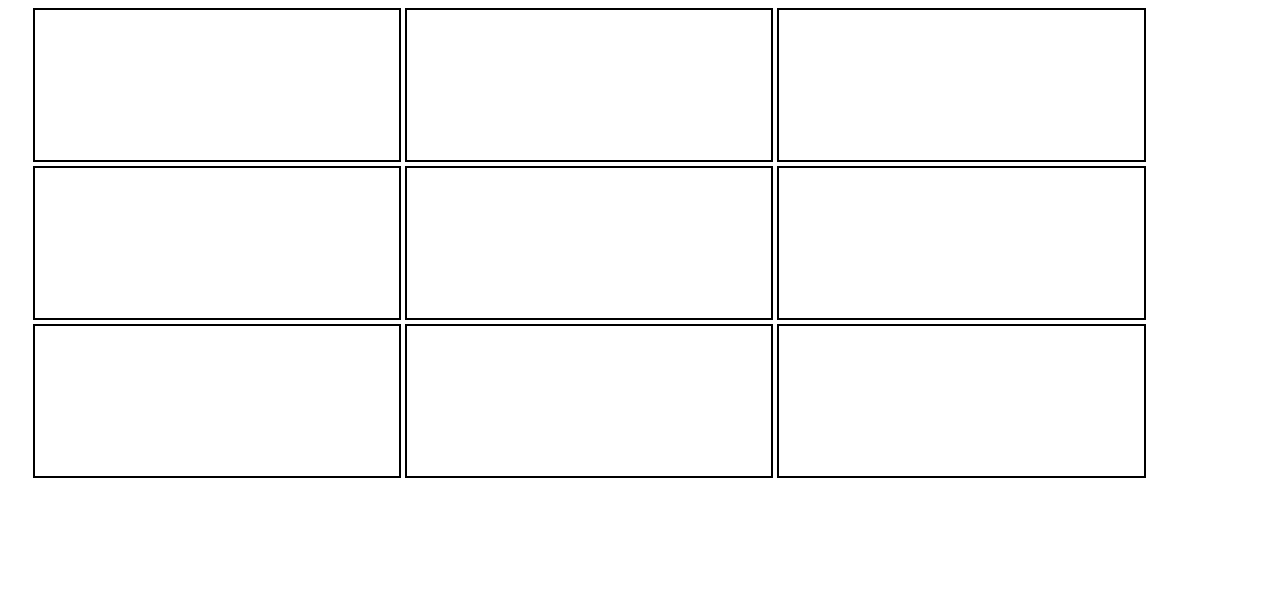
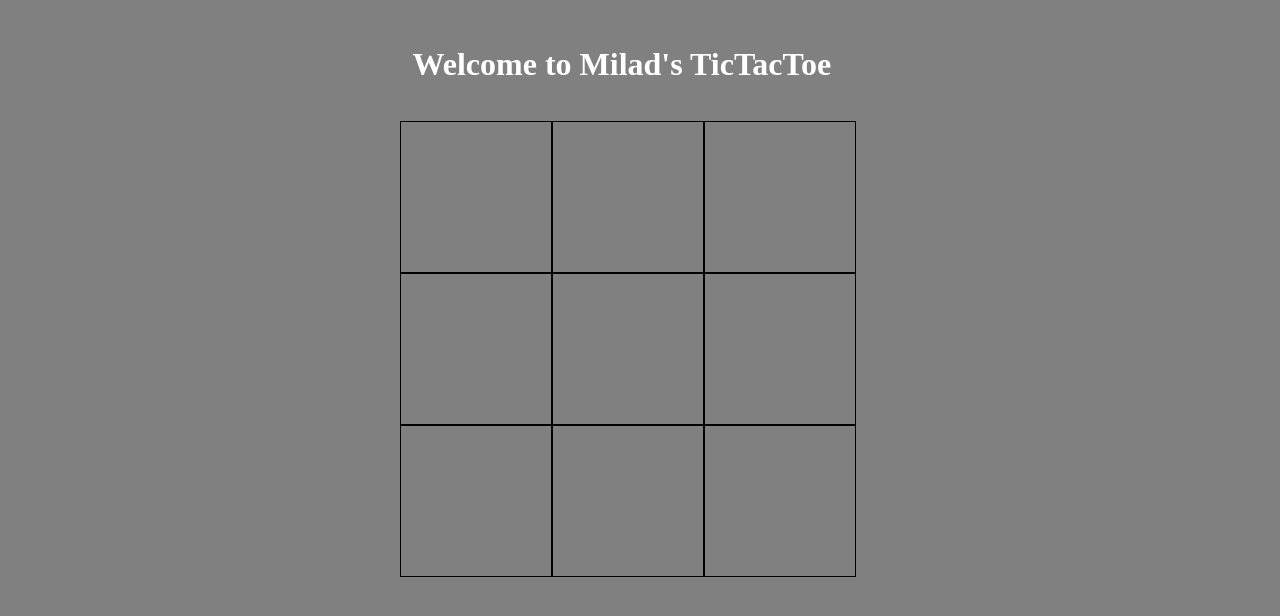
Before and after one commit to milad-abujarada/TicTacToe, a plain HTML site: page index.html in a window 1280 px wide. Drawn offline with Linux system fonts and the light colour scheme.

Commit message:
add the cells and the heading

```diff
--- a/css/style.css
+++ b/css/style.css
@@ -1,9 +1,27 @@
-div.container {
-	padding: 0px 25px;
+body {
+	background-color: grey;
 }
-div.cell {
-	width: 30%;
+.greeting {
+	margin: 0 auto;
+	width: 36%;
+	padding-top: 3%;
+	padding-bottom: 3%;
+	color: white;
+}
+
+.container {
+	margin-left: 11%;
+    padding: 0px 27% 0px 20%;
+	display: table;
+}
+
+.row{
+	display: table-row;
+}
+
+.cell {
+	width: 150px;
 	height: 150px;
-	border: solid 2px;
-	display: inline-block;
+	border: solid 1px;
+	display: table-cell;
 }
--- a/index.html
+++ b/index.html
@@ -5,16 +5,25 @@
 	<link rel="stylesheet" type="text/css" href="css/style.css">
 </head>
 <body>
+	<h1 class="greeting">Welcome to Milad's TicTacToe</h1>
 	<div class="container">
+
+		<div class="row">
 			<div class="row1cell1 cell">	</div>
 			<div class="row1cell2 cell">	</div>
 			<div class="row1cell3 cell">	</div>
+		</div>
+		<div class="row">
 			<div class="row2cell1 cell">	</div>
 			<div class="row2cell2 cell">	</div>
 			<div class="row2cell3 cell">	</div>
+		</div>
+		<div class="row">
 			<div class="row3cell1 cell">	</div>
 			<div class="row3cell2 cell">	</div>
 			<div class="row3cell3 cell">	</div>
 		</div>
+
+	</div>
 </body>
 </html>
```
Lines whose indentation alone changed are shown as unchanged.
